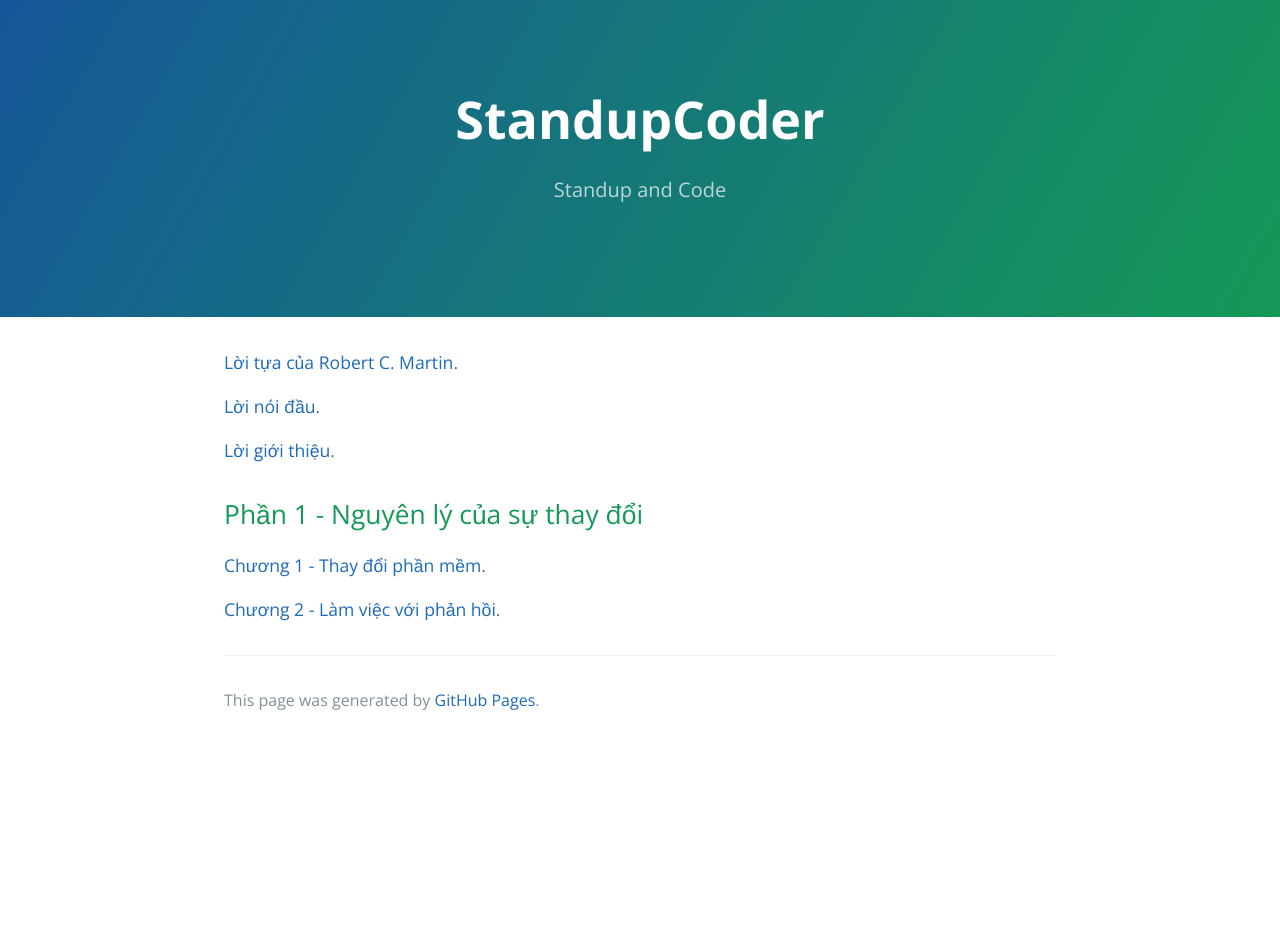
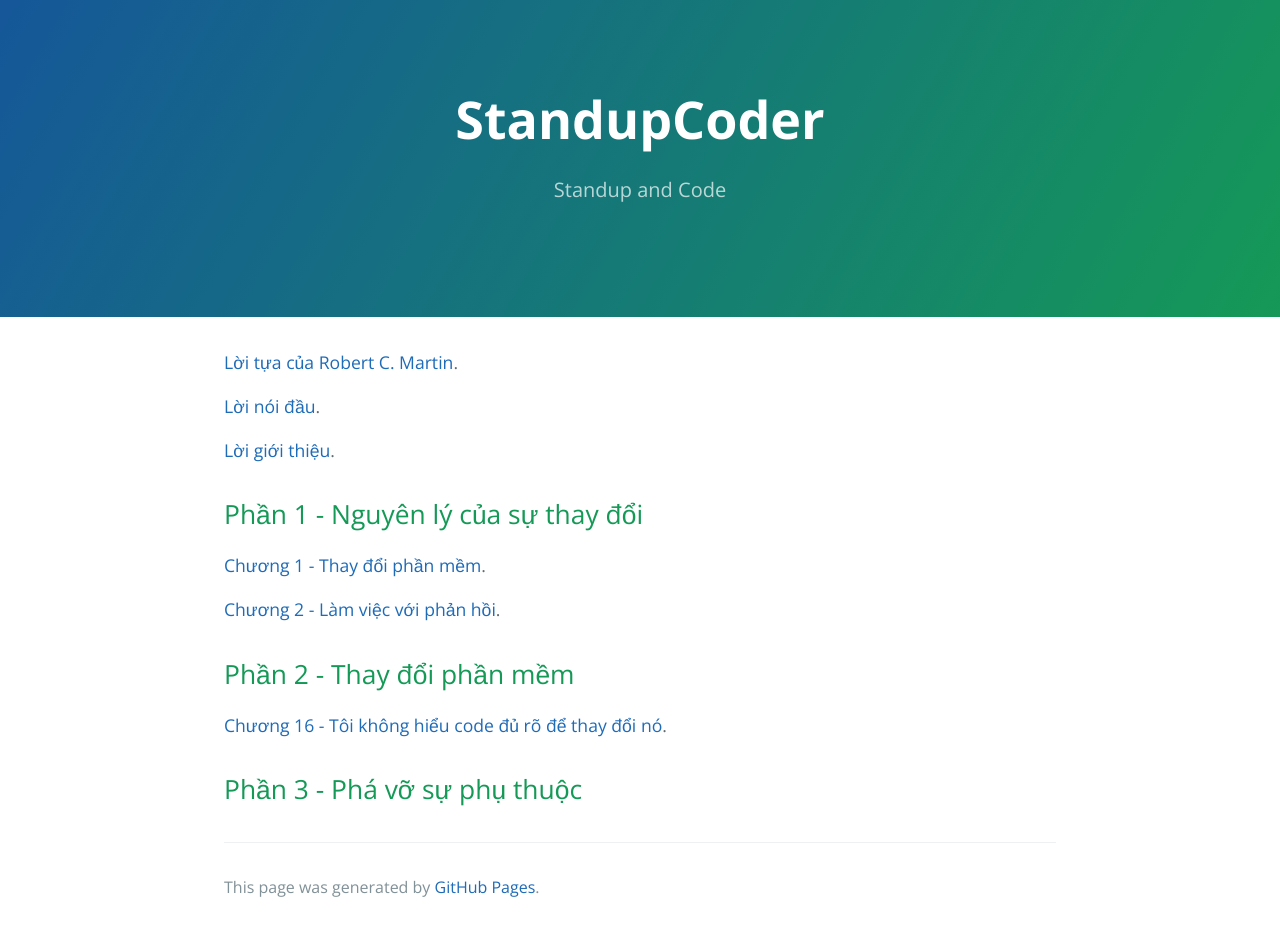
Before and after one commit to HaiBV/haibv.github.io, a Jekyll site: the page built from working-effectively-with-legacy-code/contents.md, in a window 1280 px wide. Built offline with Jekyll 4.4.1, drawn with Linux system fonts in a browser that asks for light colours; before the commit the page ends 900 px from its top, so only the background shows below that.

Commit message:
Book - Working Efectively with Legacy Code - P2 - C16

```diff
--- a/working-effectively-with-legacy-code/contents.md
+++ b/working-effectively-with-legacy-code/contents.md
@@ -13,3 +13,9 @@
 [Chương 1 - Thay đổi phần mềm](./chapter-1-chaging-software.html).
 
 [Chương 2 - Làm việc với phản hồi](./chapter-2-working-with-feedback.html).
+
+## Phần 2 - Thay đổi phần mềm
+
+[Chương 16 - Tôi không hiểu code đủ rõ để thay đổi nó](./chapter-16-i-dont-understand-the-code-well-enough-to-change-it.html).
+
+## Phần 3 - Phá vỡ sự phụ thuộc
```
Also changed, not shown: working-effectively-with-legacy-code/ chapter-16-i-dont-understand-the-code-well-enough-to-change-it.md (added, +7 -0 lines).
